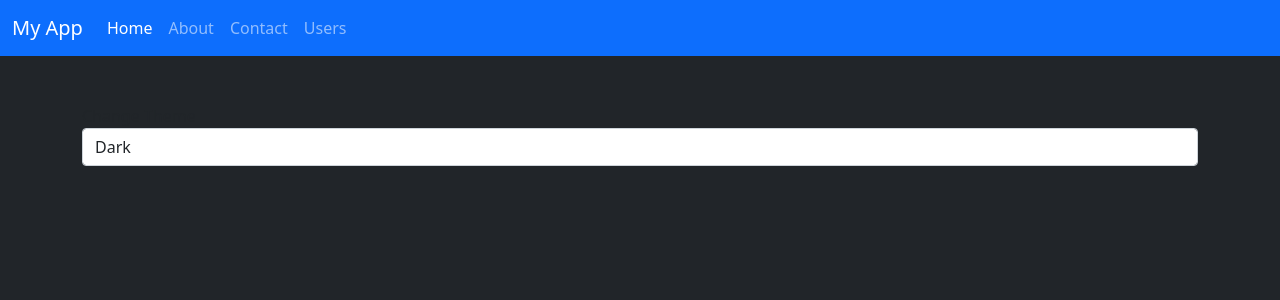
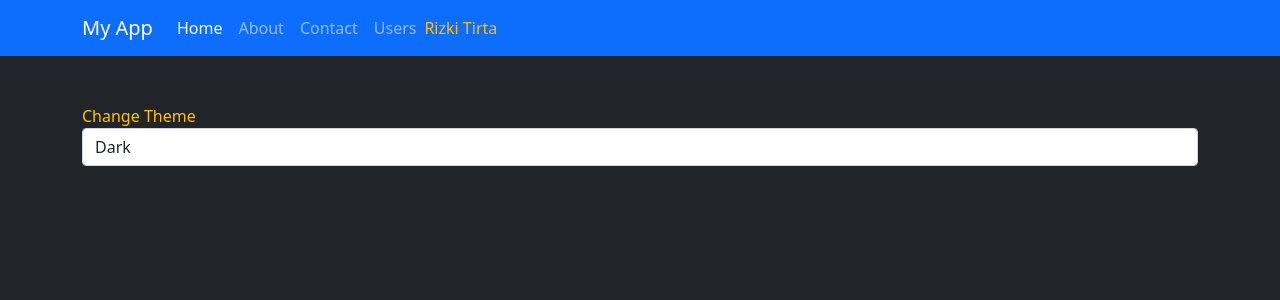
Before and after one commit to rizkitirta/learn_react, a React (Create React App) app: page / in a window 1280 px wide. Shown: the top 300 px of the page. Built offline with nearby package versions, Linux system fonts and the light colour scheme; no server answers.

Commit message:
react middleware

```diff
--- a/src/App.js
+++ b/src/App.js
@@ -5,7 +5,7 @@ import { theme } from "./store";
 
 const App = () => {
   const [currentTheme, setCurrentTheme] = useRecoilState(theme);
-  const defaultTheme = currentTheme == "dark" ? "bg-dark" : "bg-primary";
+  const defaultTheme = currentTheme == "dark" ? "bg-dark text-warning" : "bg-light text-dark";
   return (
     <div className={`${defaultTheme} vh-100`}>
       <Router />
--- a/src/components/Navbar.js
+++ b/src/components/Navbar.js
@@ -1,14 +1,16 @@
 import React from "react";
 import { NavLink } from "react-router-dom";
 import { useRecoilValue } from "recoil";
-import { authUser } from "../store";
+import { authenticated, authUser } from "../store";
 
 function Navbar({ children }) {
-  const {user} = useRecoilValue(authUser)
+  const { user } = useRecoilValue(authUser);
+  const auth = useRecoilValue(authenticated);
+
   return (
     <div>
       <nav className="navbar navbar-expand-lg navbar-dark bg-primary">
-        <div className="container-fluid">
+        <div className="container">
           <NavLink className="navbar-brand " to="/">
             My App
           </NavLink>
@@ -23,7 +25,10 @@ function Navbar({ children }) {
           >
             <span className="navbar-toggler-icon"></span>
           </button>
-          <div className="collapse navbar-collapse" id="navbarNav">
+          <div
+            className="collapse navbar-collapse justify-content-spacebetween "
+            id="navbarNav"
+          >
             <ul className="navbar-nav">
               <li className="nav-item">
                 <NavLink exact className="nav-link " to="/">
@@ -41,16 +46,35 @@ function Navbar({ children }) {
                 </NavLink>
               </li>
               <li className="nav-item">
+                {auth.check ? (
                   <NavLink className="nav-link " to="/users">
                     Users
                   </NavLink>
+                ) : (
+                  ""
+                )}
+              </li>
+            </ul>
+            {auth.check ? (
+              <ul className="navbar-nav">
+                <li className="nav-item ">
+                  <div className="">{auth.user.name}</div>
+                </li>
+              </ul>
+            ) : (
+              <ul className="navbar-nav ">
+                <li className="nav-item">
+                  <NavLink className="nav-link " to="/login">
+                    Login
+                  </NavLink>
                 </li>
                 <li className="nav-item">
-                <NavLink className="nav-link " to="/">
-                  {user.name}
+                  <NavLink className="nav-link " to="/register">
+                    Register
                   </NavLink>
                 </li>
               </ul>
+            )}
           </div>
         </div>
       </nav>
--- /dev/null
+++ b/src/middleware/App.js
@@ -0,0 +1,5 @@
+import AuthenticatedUser from "./authenticated";
+import Guest from "./guest";
+
+
+export {AuthenticatedUser, Guest}
--- /dev/null
+++ b/src/middleware/authenticated.js
@@ -0,0 +1,19 @@
+import React, { useEffect } from "react";
+import { useHistory } from "react-router";
+import { useRecoilValue } from "recoil";
+import { authenticated } from "../store";
+
+function AuthenticatedUser(props) {
+  const auth = useRecoilValue(authenticated);
+  const history = useHistory();
+
+  useEffect(() => {
+    if (!auth.check) {
+      history.push("/login");
+    }
+  }, []);
+
+  return props.render;
+}
+
+export default AuthenticatedUser;
--- /dev/null
+++ b/src/middleware/guest.js
@@ -0,0 +1,19 @@
+import React, { useEffect } from "react";
+import { useHistory } from "react-router";
+import { useRecoilValue } from "recoil";
+import { authenticated } from "../store";
+
+function Guest(props) {
+  const auth = useRecoilValue(authenticated);
+  const history = useHistory();
+
+  useEffect(() => {
+    if (auth.check) {
+      history.push("/");
+    }
+  }, []);
+
+  return props.render;
+}
+
+export default Guest;
--- a/src/router/index.js
+++ b/src/router/index.js
@@ -2,38 +2,51 @@ import React from "react";
 import { Route, Switch } from "react-router";
 import Navbar from "../components/Navbar";
 import About from "../views/About";
+import Login from "../views/auth/login";
+import Register from "../views/auth/register";
 import Contact from "../views/Contact";
 import NotFound from "../views/Error/NotFound";
 import Home from "../views/Home";
 import Users from "../views/users";
 import Show from "../views/users/Show";
+import * as Middleware from "../middleware/App";
 
 const Router = () => {
   return (
     <Switch>
       <Route exact path="/">
         <Navbar>
-          <Home />
+          <Middleware.AuthenticatedUser render={<Home />} />
         </Navbar>
       </Route>
       <Route path="/about">
         <Navbar>
-          <About />
+          <Middleware.AuthenticatedUser render={<About />} />
         </Navbar>
       </Route>
       <Route path="/contact">
         <Navbar>
-          <Contact />
+          <Middleware.AuthenticatedUser render={<Contact />} />
         </Navbar>
       </Route>
       <Route exact path="/users">
         <Navbar>
-          <Users />
+          <Middleware.AuthenticatedUser render={<Users />} />
         </Navbar>
       </Route>
       <Route path="/user/:id">
         <Navbar>
           <Show />
+        </Navbar>
+      </Route>
+      <Route path="/login">
+        <Navbar>
+          <Middleware.Guest render={<Login />} />
+        </Navbar>
+      </Route>
+      <Route path="/register">
+        <Navbar>
+          <Middleware.Guest render={<Register />} />
         </Navbar>
       </Route>
       <Route path="*" component={NotFound} />
--- a/src/store/index.js
+++ b/src/store/index.js
@@ -4,6 +4,14 @@ import { atom, selector } from "recoil";
 const theme = atom({
   key: "change-theme",
   default: "dark",
+});
+
+const authenticated = atom({
+  key: "authenticated",
+  default: {
+    check: true,
+    user: { name: "Rizki Tirta" },
+  },
 });
 
 const authUser = selector({
@@ -24,4 +32,4 @@ const authUser = selector({
   },
 });
 
-export { authUser, theme };
+export { authUser, theme, authenticated };
--- /dev/null
+++ b/src/views/auth/login.js
@@ -0,0 +1,11 @@
+import React from 'react'
+
+function Login() {
+    return (
+        <div>
+            Login
+        </div>
+    )
+}
+
+export default Login
--- /dev/null
+++ b/src/views/auth/register.js
@@ -0,0 +1,11 @@
+import React from 'react'
+
+function Register() {
+    return (
+        <div>
+            Register
+        </div>
+    )
+}
+
+export default Register
```
Lines whose indentation alone changed are shown as unchanged.
